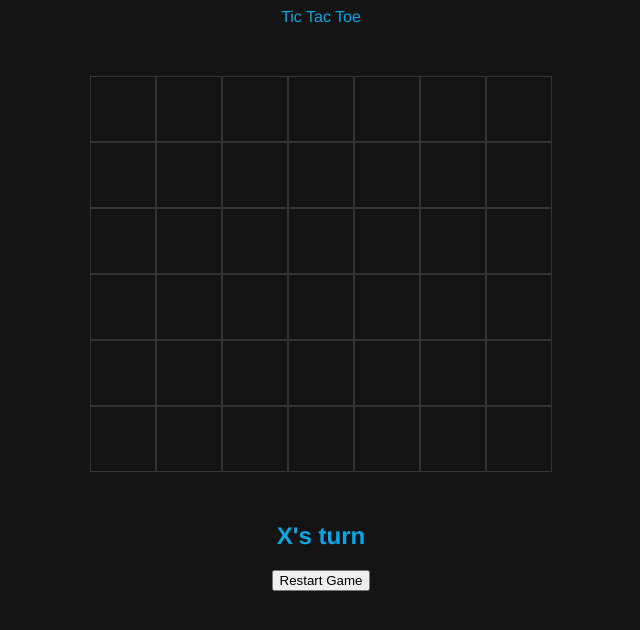
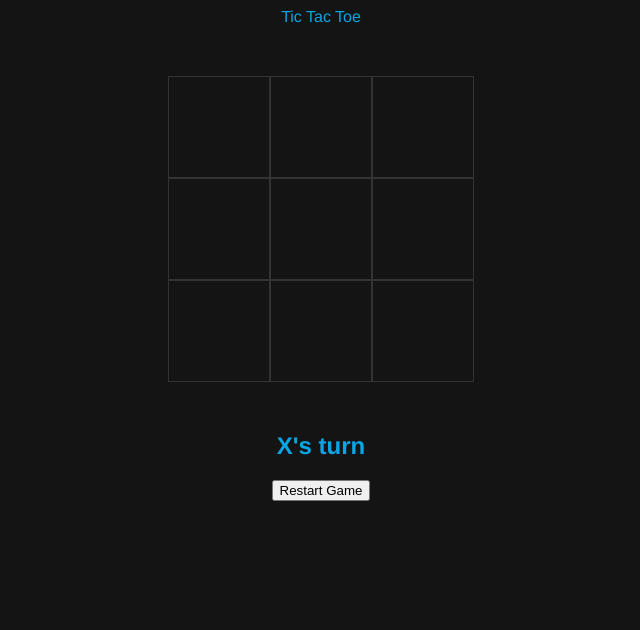
Before and after one commit to Nebula-Academy/Tic_Tac_Toe, a plain HTML site: page index.html in a window 1280 px wide. Both pictures are taken after a click on the button "Restart Game". Shown: the whole page, without its empty margins (319-959 px from the left). Drawn offline with Linux system fonts and the light colour scheme.

Commit message:
manual rollback

```diff
--- a/index.html
+++ b/index.html
@@ -17,6 +17,15 @@
   <section>
     </h1>Tic Tac Toe<h1>
       <div class='game'>
+        <div onclick=clicked(event) data="0" class='box'></div>
+        <div onclick=clicked(event) data="1" class='box'></div>
+        <div onclick=clicked(event) data="2" class='box'></div>
+        <div onclick=clicked(event) data="3" class='box'></div>
+        <div onclick=clicked(event) data="4" class='box'></div>
+        <div onclick=clicked(event) data="5" class='box'></div>
+        <div onclick=clicked(event) data="6" class='box'></div>
+        <div onclick=clicked(event) data="7" class='box'></div>
+        <div onclick=clicked(event) data="8" class='box'></div>
       </div>
   <h2 class="player-turn"></h2>
   <button onclick=restart()>Restart Game</button>
--- a/script.js
+++ b/script.js
@@ -1,110 +1,26 @@
 // Start with completing lines 2-20, then go on to clicked
-let game = document.querySelector('.game');
-
-function createBoxes(){
-  for(let i = 0; i < 42; i++){
-    let box = document.createElement('div');
-    box.id = i;
-    box.className = 'box';
-    box.addEventListener('click', clicked);
-    game.appendChild(box);
-  }
-}
-createBoxes()
 let playerTurn = document.querySelector('.player-turn');
 
 let currentPlayer = "X";
-let gameState = Array(42);
+let gameState = ["", "", "", "", "", "", "", "", ""];
 let gameActive = true;
 
 playerTurn.innerHTML = currentPlayer + "'s turn";
 
 let winningConditions=[
-  [0, 1, 2, 3],
-  [41, 40, 39, 38],
-  [7, 8, 9, 10],
-  [34, 33, 32, 31],
-  [14, 15, 16, 17],
-  [27, 26, 25, 24],
-  [21, 22, 23, 24],
-  [20, 19, 18, 17],
-  [28, 29, 30, 31],
-  [13, 12, 11, 10],
-  [35, 36, 37, 38],
-  [6, 5, 4, 3],
-  [0, 7, 14, 21],
-  [41, 34, 27, 20],
-  [1, 8, 15, 22],
-  [40, 33, 26, 19],
-  [2, 9, 16, 23],
-  [39, 32, 25, 18],
-  [3, 10, 17, 24],
-  [38, 31, 24, 17],
-  [4, 11, 18, 25],
-  [37, 30, 23, 16],
-  [5, 12, 19, 26],
-  [36, 29, 22, 15],
-  [6, 13, 20, 27],
-  [35, 28, 21, 14],
-  [0, 8, 16, 24],
-  [41, 33, 25, 17],
-  [7, 15, 23, 31],
-  [34, 26, 18, 10],
-  [14, 22, 30, 38],
-  [27, 19, 11, 3],
-  [35, 29, 23, 17],
-  [6, 12, 18, 24],
-  [28, 22, 16, 10],
-  [13, 19, 25, 31],
-  [21, 15, 9, 3],
-  [20, 26, 32, 38],
-  [36, 30, 24, 18],
-  [5, 11, 17, 23],
-  [37, 31, 25, 19],
-  [4, 10, 16, 22],
-  [2, 10, 18, 26],
-  [39, 31, 23, 15],
-  [1, 9, 17, 25],
-  [40, 32, 24, 16],
-  [9, 17, 25, 33],
-  [8, 16, 24, 32],
-  [11, 17, 23, 29],
-  [12, 18, 24, 30],
-  [1, 2, 3, 4],
-  [5, 4, 3, 2],
-  [8, 9, 10, 11],
-  [12, 11, 10, 9],
-  [15, 16, 17, 18],
-  [19, 18, 17, 16],
-  [22, 23, 24, 25],
-  [26, 25, 24, 23],
-  [29, 30, 31, 32],
-  [33, 32, 31, 30],
-  [36, 37, 38, 39],
-  [40, 39, 38, 37],
-  [7, 14, 21, 28],
-  [8, 15, 22, 29],
-  [9, 16, 23, 30],
-  [10, 17, 24, 31],
-  [11, 18, 25, 32],
-  [12, 19, 26, 33],
-  [13, 20, 27, 34],
+  [0,1,2],
+  [3,4,5],
+  [6,7,8],
+  [0,3,6],
+  [1,4,7],
+  [2,5,8],
+  [0,4,8],
+  [2,4,6],
 ];
 
 function fillBox(clickedCell){
-  clickedCell = Number(clickedCell)
-  console.log(clickedCell+7, gameState[clickedCell+7])
-  console.log(clickedCell+7 < 41, gameState[clickedCell+7] === undefined)
-  if(clickedCell+7 < 42 && gameState[clickedCell+7] === undefined){
-    console.log('the box below is empty')
-    fillBox(clickedCell+7)
-  } else {
-    console.log('fillBox')
-    gameState[clickedCell] = currentPlayer;
-    game.childNodes.forEach(box => {
-      return Number(box.id) === clickedCell ? box.innerText = currentPlayer : null
-    })
-  }
+  gameState[clickedCell.getAttribute('data')] = currentPlayer;
+  clickedCell.innerHTML = currentPlayer;
 }
 
 function playerChange(){
@@ -119,7 +35,7 @@ function playerChange(){
 
 function restart(){
   gameState = ["", "", "", "", "", "", "", "", ""];
-  document.querySelectorAll('.box').forEach(box => box.innerHTML = "");
+  document.querySelectorAll('.box').forEach(box => {box.innerHTML = ""; box.style.backgroundColor = 'transparent'});
   currentPlayer='X';
   playerTurn.innerHTML = currentPlayer + "'s turn";
   gameActive = true;
@@ -132,15 +48,20 @@ function checkWin(){
     if(gameState[condition[0]] === '' || gameState[condition[1]] === '' || gameState[condition[2]] === ''){
       '';
     } else if(gameState[condition[0]] === gameState[condition[1]] && gameState[condition[0]] === gameState[condition[2]]){
-      playerChange();
       playerTurn.innerHTML = currentPlayer + " won!";
+      document.querySelectorAll('.box').forEach(box => {
+        if(Number(box.getAttribute('data')) == condition[0] ||  Number(box.getAttribute('data')) == condition[1] || Number(box.getAttribute('data')) == condition[2]){
+          box.style.backgroundColor = 'green'
+        }
+      });
       // you can bring this in secondarily
       gameActive = false;
     }
   })
   // you can bring this in lastly for this function
-  if(gameState.includes(undefined) === false){
+  if(gameState.includes('') === false){
       playerTurn.innerHTML = "DRAW!"
+      gameActive = false;
   }
 }
 // start by creating a clicked function which log's "hi"
@@ -157,10 +78,11 @@ function clicked(e){
   if(gameActive === false){return};
   // the following condition should be one of the LAST items completed
   if(e.target.innerHTML === ''){
-  // the following line should be one of the FIRST items completed
     fillBox(e.target);
-    playerChange();
+
     checkWin();
     if(gameActive === false){return};
+    // the following line should be one of the FIRST items completed
+    playerChange();
   }
 }
--- a/style.css
+++ b/style.css
@@ -11,38 +11,21 @@ section{
 
 .game{
   display: grid;
-  grid-template-columns: repeat(7, auto);
-  width: fit-content;
+  grid-template-columns: repeat(3, auto);
+  width: 306px;
   margin: 50px auto;
 }
 
 .box{
-  width: 4rem;
-  height: 4rem;
+  width: 100px;
+  height: 100px;
   border:1px solid #333333;
   cursor: pointer;
-  line-height: 4rem;
-  font-size: 4rem;
+  line-height: 100px;
+  font-size: 64px;
 }
 
 /* finishing touches */
 .box:hover{
   border: 1px solid #0AA6E3;
 }
-
-/* EXTRA TIME? */
-
-.box {
-  -webkit-animation: glow 1s ease-in-out infinite alternate;
-  -moz-animation: glow 1s ease-in-out infinite alternate;
-  animation: glow 1s ease-in-out infinite alternate;
-}
-
-@-webkit-keyframes glow {
-  from {
-    text-shadow: 0 0 3px #fff, 0 0 20px #fff, 0 0 30px #0AA6E3, 0 0 40px #0AA6E3;
-  }
-  to {
-    text-shadow: 0 0 10px #fff, 0 0 30px #69d4ff, 0 0 40px #69d4ff, 0 0 50px #69d4ff;
-  }
-}
```
